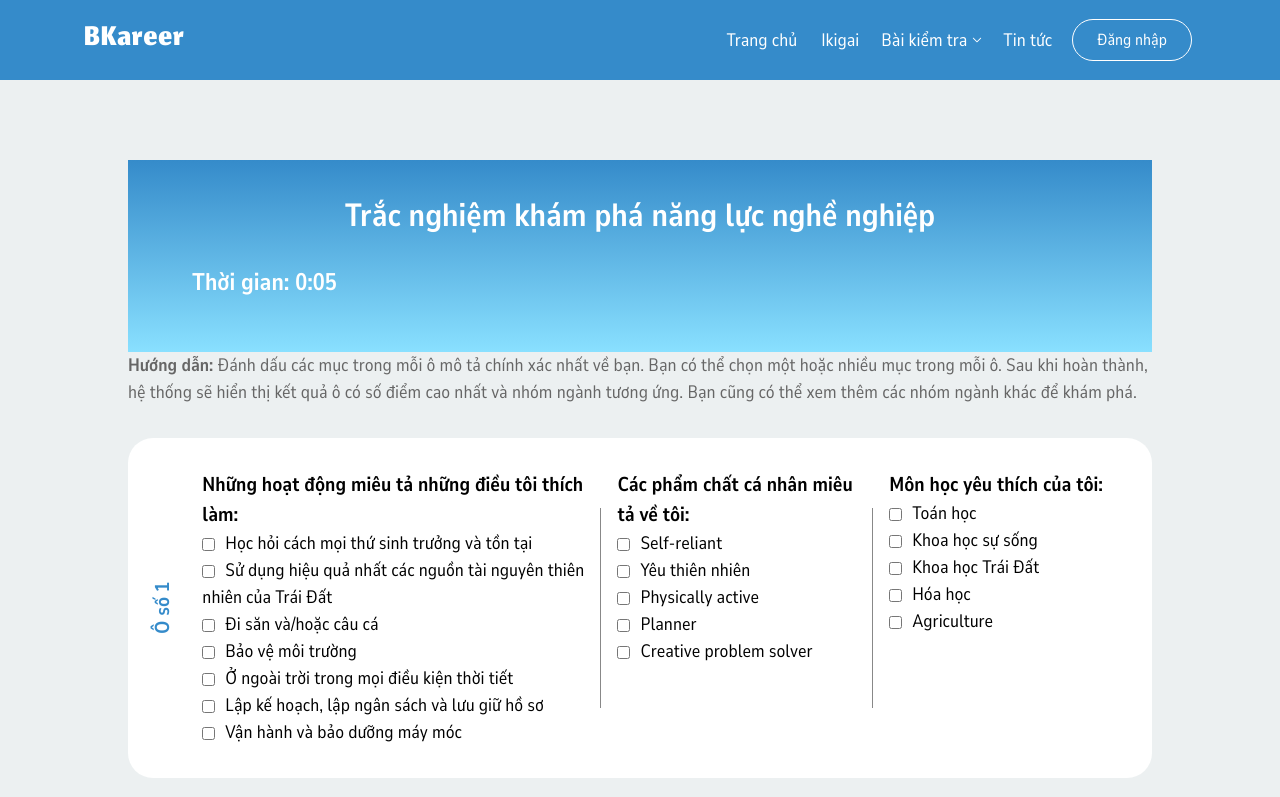
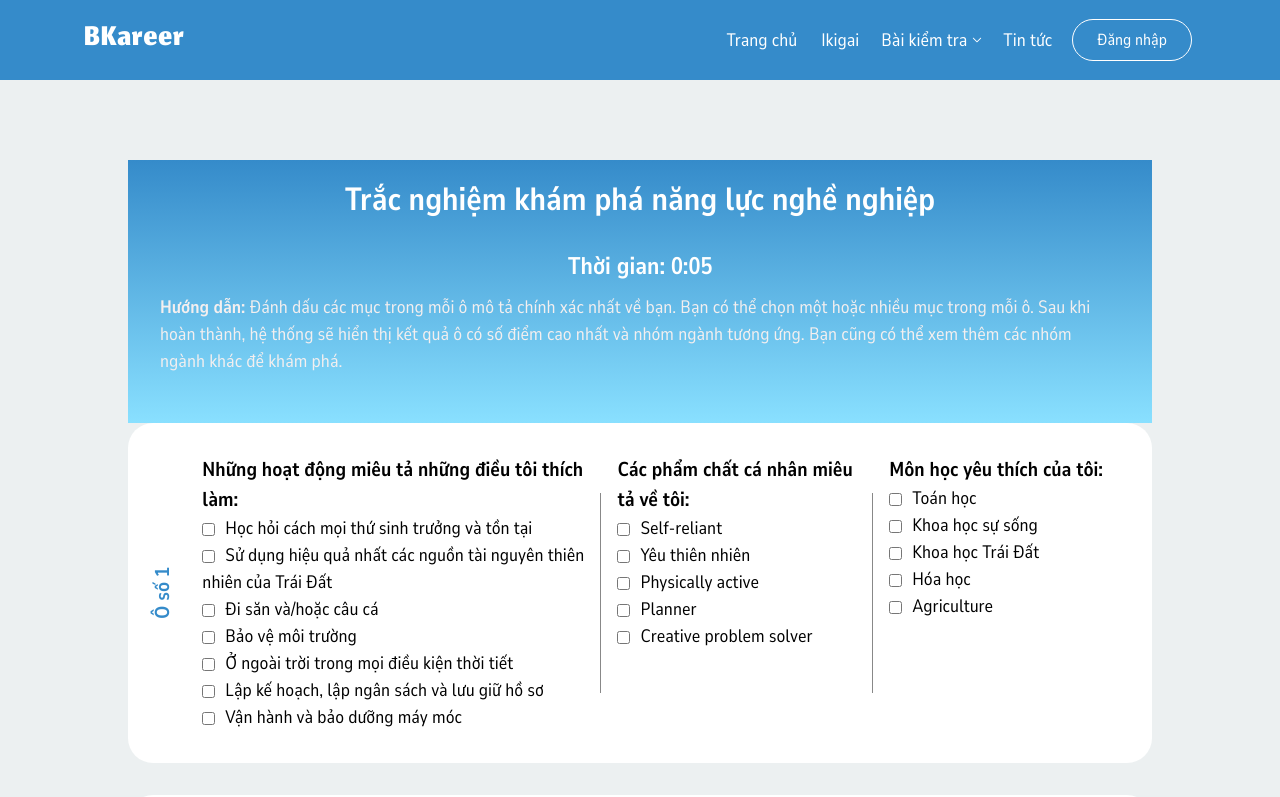
Before and after one commit to NDHoang2003/BKareer-v2, a React (Vite) app: page /career in a window 1280 px wide. Shown: the top 797 px of the page. Built offline with nearby package versions, Linux system fonts and the light colour scheme.

Commit message:
add messages for grit test and adjust instruction for work style

```diff
--- a/src/screens/CareerClusterScreen.jsx
+++ b/src/screens/CareerClusterScreen.jsx
@@ -159,13 +159,11 @@ export default function CCTest() {
   return (
     <>
       <body className="body">
-      <div className="progress-card" id="progress-card">
+      <div className="workstyle-progress-card" id="workstyle-progress-card">
         <div className="progress-card-title">Trắc nghiệm khám phá năng lực nghề nghiệp</div>
         <div className="text-bar">
           <span className="time-clock">Thời gian: {time}</span>
         </div>
-      </div>
-
         <div className="CC-instruction-txt font-18">
           <span className="bold-txt">Hướng dẫn: </span>
           <span>
@@ -175,6 +173,9 @@ export default function CCTest() {
             cũng có thể xem thêm các nhóm ngành khác để khám phá.
           </span>
         </div>
+      </div>
+
+
 
         {CC.map((item, index) => (
           <div className="CC-card flex-row flex-items-center" key={index}>
--- a/src/screens/GritTest.jsx
+++ b/src/screens/GritTest.jsx
@@ -57,6 +57,22 @@ export default function GritScaleTest() {
       setScore(averageScore); // Set the final score
       document.querySelector(".Panel").style.display = "flex"; // Show the result panel
 
+      // Determine the evaluation message based on the score
+      let evaluationMessage = "";
+      if (averageScore < 1) {
+        evaluationMessage = "Điểm của bạn cho thấy bạn là một người chưa bền chí, dễ dàng bỏ cuộc. Hãy cố gắng cải thiện bằng cách đặt ra những mục tiêu nhỏ và kiên trì thực hiện từng bước một. Học cách đối mặt với khó khăn và giữ vững quyết tâm sẽ giúp bạn phát triển tính bền chí.";
+      } else if (averageScore < 2 && averageScore>=1) {
+        evaluationMessage = "Điểm của bạn thể hiện rằng bạn có thể cải thiện sự bền chí của mình hơn nữa. Hãy tập trung vào việc kiên nhẫn vượt qua các thử thách và xem mỗi thất bại là một cơ hội để học hỏi. Dần dần, bạn sẽ thấy mình ngày càng kiên cường hơn.";
+      } else if (averageScore < 3 && averageScore>=2) {
+        evaluationMessage = "Bạn đã có nền tảng tốt về sự bền chí. Tiếp tục giữ vững tinh thần này, và cố gắng đẩy mạnh hơn nữa sự kiên trì của mình trong những lúc khó khăn. Đừng ngần ngại thử thách bản thân với những mục tiêu lớn hơn để phát triển khả năng chịu đựng.";
+      } else if (averageScore < 4 && averageScore>=3) {
+        evaluationMessage = "Bạn đang làm rất tốt! Sự bền chí của bạn giúp bạn vượt qua khó khăn một cách hiệu quả. Hãy tiếp tục phát huy và cố gắng giữ vững tinh thần này trong cả những tình huống căng thẳng nhất.";
+      } else {
+        evaluationMessage = "Tuyệt vời, bạn có mức độ bền chí cao nhất! Không có gì có thể ngăn cản bước bạn. Hãy giữ vững sự kiên cường này và giúp truyền cảm hứng cho những người xung quanh bạn để họ cũng có thể phát triển sự bền chí.";
+      }
+
+      setLoading(false);
+
       // If the user is logged in, send the results to the backend
       try {
         if (currentUser) {
@@ -88,6 +104,9 @@ export default function GritScaleTest() {
       console.error("Error fetching data: ", error);
       setLoading(false);
     }
+
+    // Display the evaluation message
+    document.querySelector(".evaluation-message").textContent = evaluationMessage;
   }
 };
 
@@ -178,8 +197,10 @@ export default function GritScaleTest() {
                 <p>
                   Bạn đã hoàn thành bài kiểm tra Grit Scale. Kết quả của bạn là {score}.
                 </p>
+                <p className="evaluation-message"></p> {/* Placeholder for evaluation message */}
               </div>
             </div>
+
           </div>
         )}
       </div>
--- a/src/screens/WorkStylesTest.jsx
+++ b/src/screens/WorkStylesTest.jsx
@@ -112,13 +112,11 @@ export default function WorkStylesTest() {
   return (
     <>
       <body className="body">
-      <div className="progress-card" id="progress-card">
+      <div className="workstyle-progress-card" id="workstyle-progress-card">
         <div className="progress-card-title">Trắc nghiệm Phong Cách Làm Việc</div>
         <div className="text-bar">
           <span className="time-clock">Thời gian: {time}</span>
         </div>
-      </div>
-
         <div className="CC-instruction-txt font-18">
           <span className="bold-txt">Hướng dẫn: </span>
           <span>
@@ -127,6 +125,9 @@ export default function WorkStylesTest() {
             hiển thị kết quả phong cách có số điểm cao nhất.
           </span>
         </div>
+      </div>
+
+
 
       {WorkStylesQuest.map((quadrant, quadrantIndex) => (
             <div className="WS-card flex-row flex-items-center" key={quadrantIndex}>
--- a/src/screens/homeComponentsDetail/WorkStylesDetail.jsx
+++ b/src/screens/homeComponentsDetail/WorkStylesDetail.jsx
@@ -1,5 +1,5 @@
 import { Link } from "react-router-dom";
-import image from "../../assets/images/workstyles.png"; // Replace with the actual path to the image
+import image from "../../assets/images/workstyles.webp"; // Replace with the actual path to the image
 
 export default function WorkStylesDetail() {
   return (
--- a/src/styles.css
+++ b/src/styles.css
@@ -396,6 +396,21 @@ body {
 .time-clock {
   color: white;
 }
+
+.workstyle-progress-card {
+  background: linear-gradient(to bottom, #358bca, #89e0ff);
+  padding: 1rem 2rem; /* Adjust padding to fit content */
+  width: 100%;
+  height: auto;
+  position: sticky;
+  z-index: 1;
+  top: 5rem;
+  display: flex;
+  flex-direction: column;
+  justify-content: center;
+  align-items: center;
+}
+
 .text-bar {
   color: white;
   font-family: Nunito_Sans_10pt_Condensed_Bold;
@@ -585,7 +600,7 @@ body {
 /******************* Career Cluster Screen *******************/
 .CC-instruction-txt {
   font-family: Nunito_Sans_10pt_Condensed_Regular;
-  color: #666;
+  color: #f4efef;
   margin-bottom: 2rem;
 }
 .CC-card {
```
Also changed, not shown: src/assets/images/workstyles.webp (added). Lines whose indentation alone changed are shown as unchanged.
